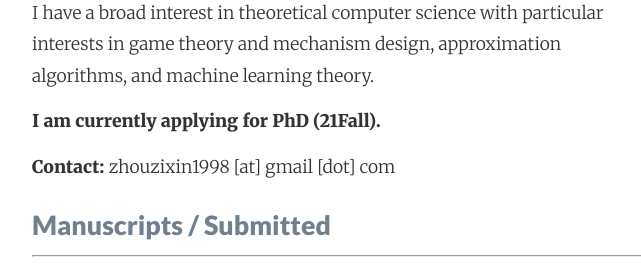
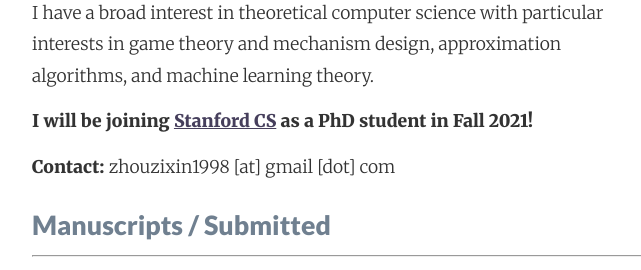
Before and after one commit to AcrossTheSky/AcrossTheSky.github.io, a plain HTML site: page index.html in a window 1280 px wide. Shown: the part 386-656 px from the top of the page, 151-792 px from the left. Drawn offline with Linux system fonts and the light colour scheme; grey boxes are pictures that could not be loaded.

Commit message:
Update index.html

```diff
--- a/index.html
+++ b/index.html
@@ -1410,7 +1410,8 @@
 				undergraduate years.</span></p>
 		<p><span>I have a broad interest in theoretical computer science with particular interests in game theory and
 				mechanism design, approximation algorithms, and machine learning theory. </span></p>
-		<p><strong><span>I am currently applying for PhD (21Fall).</span></strong></p>
+		<p><strong><span>I will be joining </span><a
+				href='https://cs.stanford.edu/'><span>Stanford CS</span></a><span> as a PhD student in Fall 2021!</span></strong></p>
 		<p><strong><span>Contact:</span></strong><span> zhouzixin1998 [at] gmail [dot] com</span></p>
 		<h3 style="color:#708090"><a name="manuscripts--submitted" class="md-header-anchor"></a><span>Manuscripts /
 				Submitted</span></h3>
```
